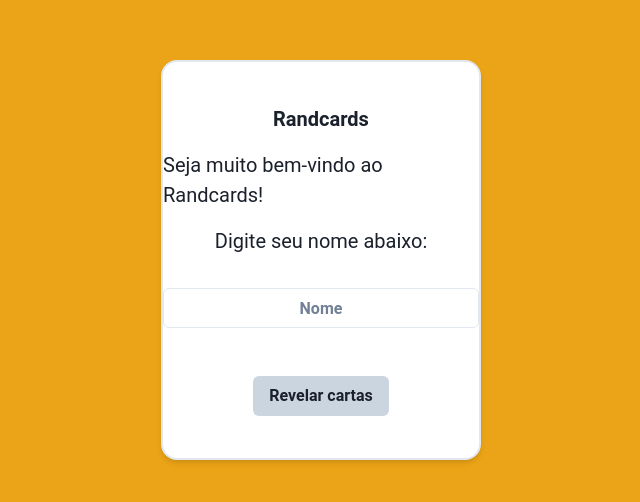
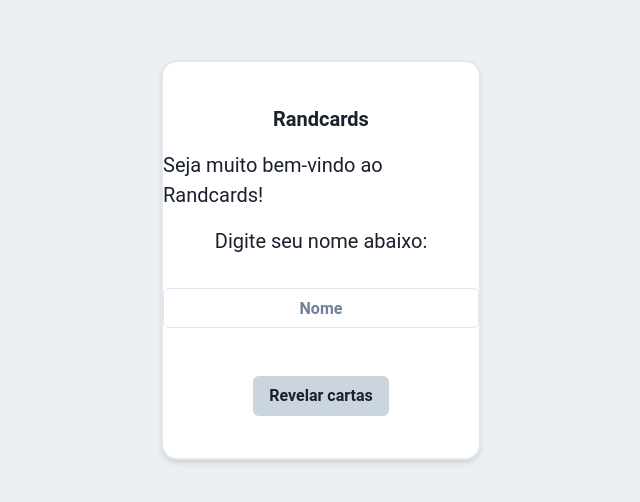
Before and after one commit to FubsAlves/Randcards, a Next.js app: page / in a window 1280 px wide. Shown: the part 148-650 px from the top of the page, without its empty margins (319-959 px from the left). Built offline with nearby package versions, Linux system fonts and the light colour scheme.

Commit message:
Template Colors

```diff
--- a/package.json
+++ b/package.json
@@ -16,6 +16,7 @@
     "@reduxjs/toolkit": "^1.8.3",
     "axios": "^0.27.2",
     "framer-motion": "^7.0.0",
+    "lorem-ipsum": "^2.0.8",
     "next": "12.2.4",
     "react": "18.2.0",
     "react-dom": "18.2.0",
--- a/src/styles/theme.ts
+++ b/src/styles/theme.ts
@@ -4,7 +4,7 @@ export const THEME = extendTheme({
     styles: {
         global: (props: { colorMode: string; }) => ({
           'html, body': {
-            bg: "#eba417",
+            bg: "#ECF0F3",
           },
         })
     },
--- a/theme.ts
+++ /dev/null
@@ -1,11 +0,0 @@
-import { extendTheme } from "@chakra-ui/react"
-
-export const THEME = extendTheme({
-  colors: {
-    black_1000: "#000000",
-    black_900: "#0C0717",
-    darker_blue: "#150050",
-    darker_purple: "#3F0071",
-    purple: "#610094",
-  },
-})
```
Also changed, not shown: src/pages/randcards/index.tsx (+5 -8 lines), 1 other file (tests, documents, lock files or other folders).
